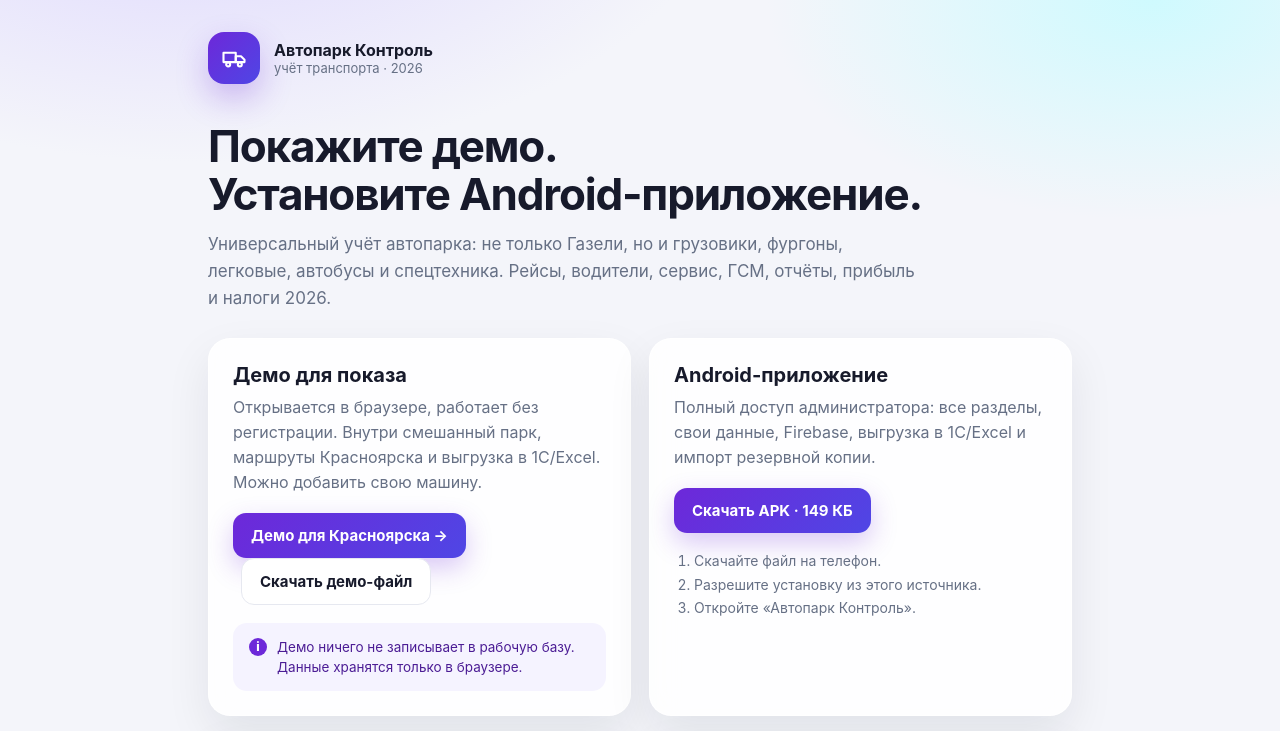
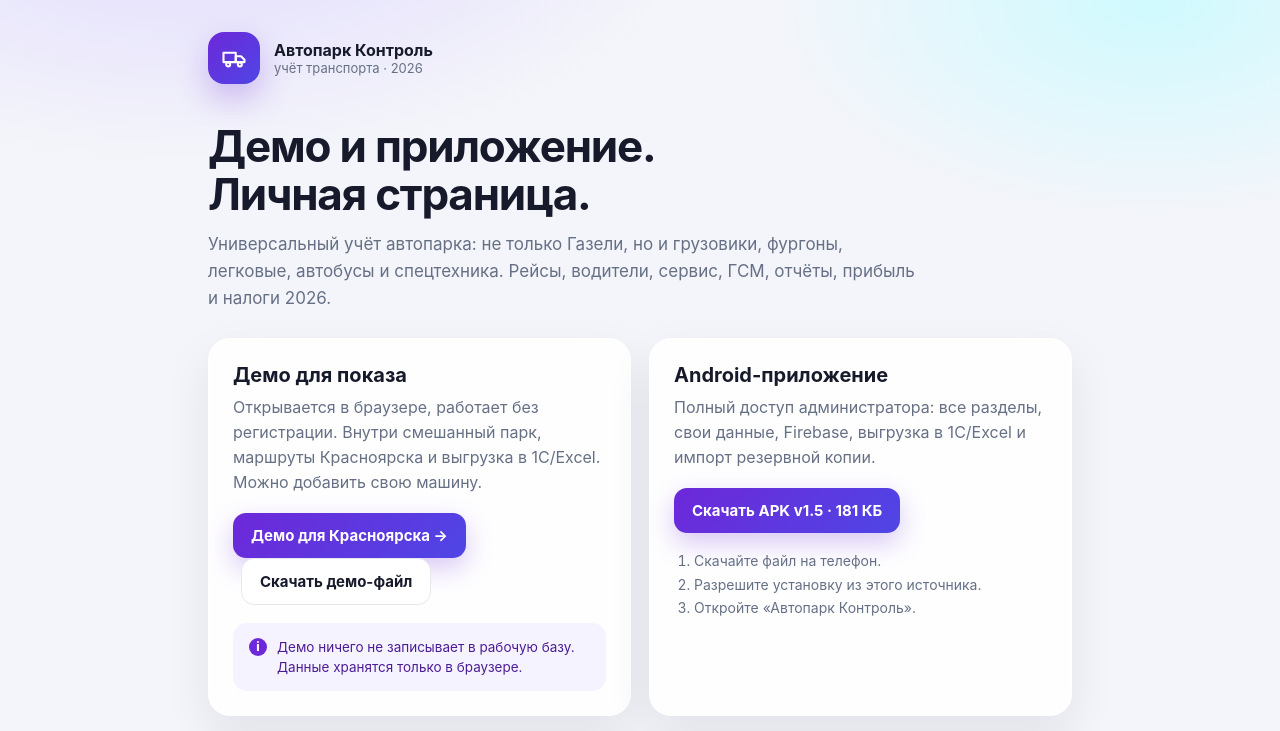
Before and after one commit to r1aven15/logist_mvp, a plain HTML site: page dist/download.html in a window 1280 px wide. Shown: the top 731 px of the page. Drawn offline with Linux system fonts and the light colour scheme.

Commit message:
Publish Android APK v1.5 with odometer fix
Co-authored-by: openhands <openhands@all-hands.dev>

```diff
--- a/dist/download.html
+++ b/dist/download.html
@@ -3,6 +3,7 @@
 <head>
 <meta charset="utf-8">
 <meta name="viewport" content="width=device-width,initial-scale=1">
+<meta name="robots" content="noindex,nofollow">
 <title>Автопарк Контроль — демо и Android</title>
 <style>
   :root{--bg:#f4f5fa;--text:#171a2b;--muted:#667085;--brand:#6d28d9;--brand2:#4f46e5}
@@ -33,7 +34,7 @@
 <body>
 <div class="wrap">
   <div class="brand"><div class="logo"><svg width="28" height="28" viewBox="0 0 24 24" fill="none" aria-hidden="true"><path d="M3 7.5h10.5v8H3z" stroke="white" stroke-width="1.8" stroke-linejoin="round"/><path d="M13.5 10.5H18l3 3v2h-7.5z" stroke="white" stroke-width="1.8" stroke-linejoin="round"/><circle cx="7" cy="17.5" r="1.7" stroke="white" stroke-width="1.8"/><circle cx="17" cy="17.5" r="1.7" stroke="white" stroke-width="1.8"/></svg></div><div><b>Автопарк Контроль</b><div style="color:var(--muted);font-size:13px">учёт транспорта · 2026</div></div></div>
-  <h1>Покажите демо.<br>Установите Android-приложение.</h1>
+  <h1>Демо и приложение.<br>Личная страница.</h1>
   <p class="lead">Универсальный учёт автопарка: не только Газели, но и грузовики, фургоны, легковые, автобусы и спецтехника. Рейсы, водители, сервис, ГСМ, отчёты, прибыль и налоги 2026.</p>
   <div class="grid">
     <div class="card">
@@ -46,7 +47,7 @@
     <div class="card">
       <h2>Android-приложение</h2>
       <p>Полный доступ администратора: все разделы, свои данные, Firebase, выгрузка в 1С/Excel и импорт резервной копии.</p>
-      <a class="btn primary" href="autopark-control-v1.3.apk" download>Скачать APK · 149 КБ</a>
+      <a class="btn primary" href="autopark-control-v1.5.apk" download>Скачать APK v1.5 · 181 КБ</a>
       <ol class="steps">
         <li>Скачайте файл на телефон.</li>
         <li>Разрешите установку из этого источника.</li>
```
Also changed, not shown: download.html (+1 -1 lines), robots.txt, 2 other files.
